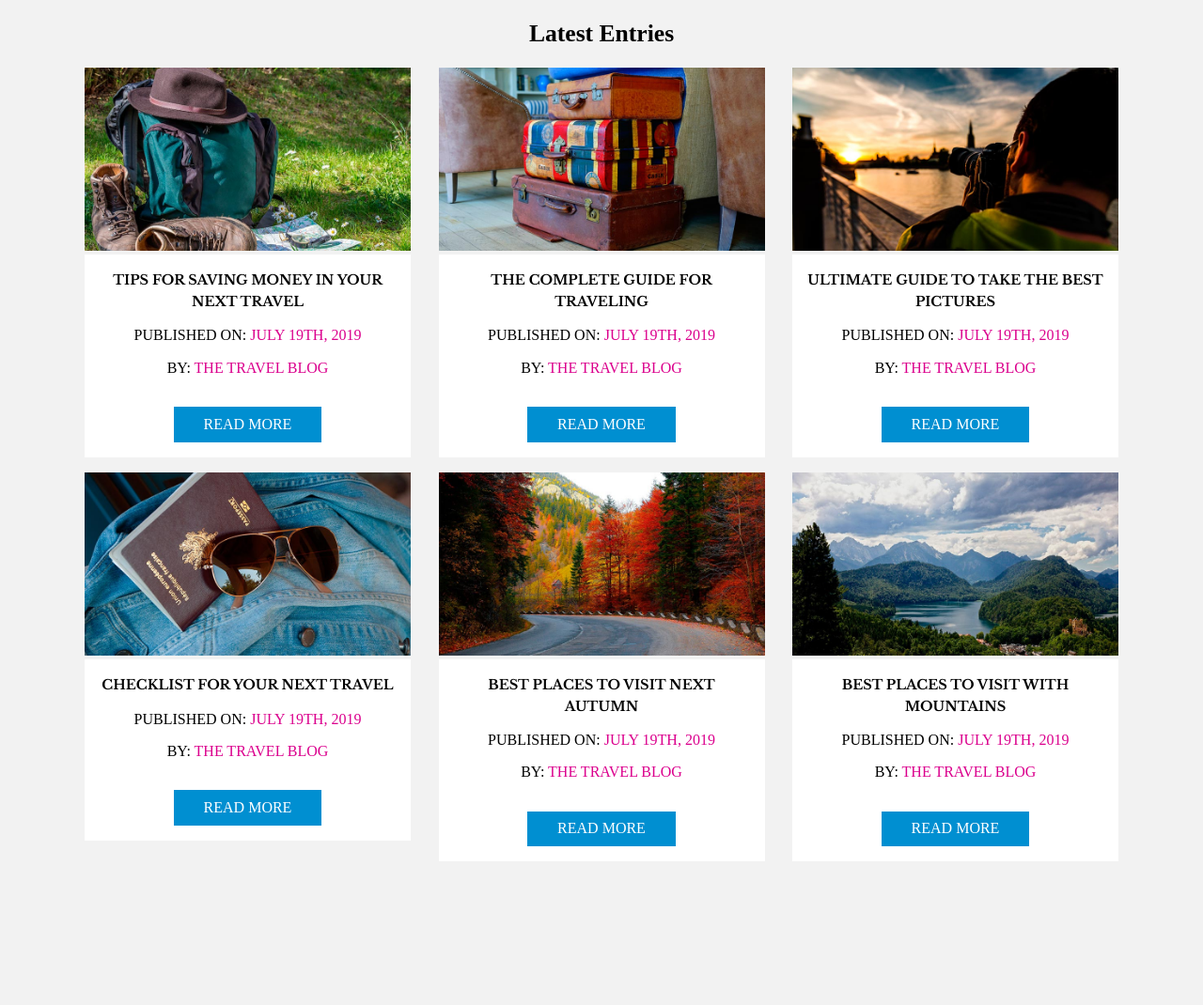
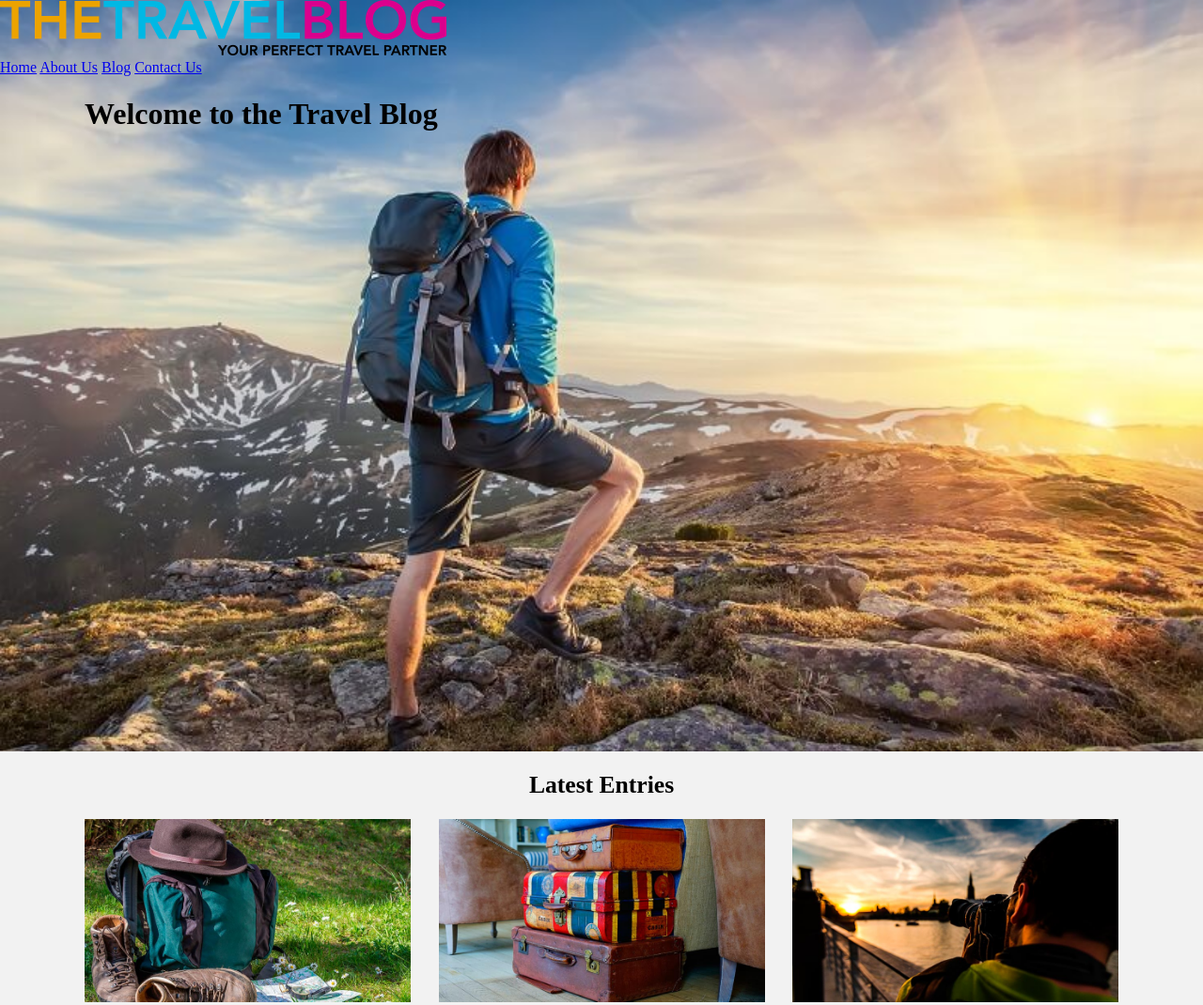
Before and after one commit to smarigowda/css-grid-flexbox-build-10-projects, a plain HTML site: page travel-blog/travel-blog-start/index.html in a window 1280 px wide. Shown: the top 1070 px of the page at 94% size. Before the commit the page ends 933 px from the top, so only its background shows below. Drawn offline with nearby package versions, Linux system fonts and the light colour scheme.

Commit message:
BUILD10-9 hero background image

```diff
--- a/travel-blog/travel-blog-start/css/styles.css
+++ b/travel-blog/travel-blog-start/css/styles.css
@@ -63,3 +63,12 @@ img {
         flex: 0 1 calc(33% - 1rem);
     }
 }
+
+
+.hero {
+    background-image: url(../img/hero.jpg);
+    height: 100vh;
+    background-position: center center;
+    background-size: cover;
+    background-attachment: fixed;
+}
--- a/travel-blog/travel-blog-start/index.html
+++ b/travel-blog/travel-blog-start/index.html
@@ -11,6 +11,24 @@
     <link rel="stylesheet" href="css/styles.css">
 </head>
 <body>
+    <header class="header hero">
+        <div class="navbar">
+            <div class="navbar__logo">
+                <img src="img/logo.png" alt="" class="logo-image">
+            </div>
+            <div class="navbar__nav">
+                <a href="#">Home</a>
+                <a href="#">About Us</a>
+                <a href="#">Blog</a>
+                <a href="#">Contact Us</a>
+            </div>
+        </div>
+        <div class="header-text">
+            <div class="container">
+                <h1>Welcome to the Travel Blog</h1>
+            </div>
+        </div>
+    </header>
     <div class="container">
             <h2>Latest Entries</h2>
             <main class="main-content">
```
Also changed, not shown: travel-blog/travel-blog-start/img/hero.jpg (added).
